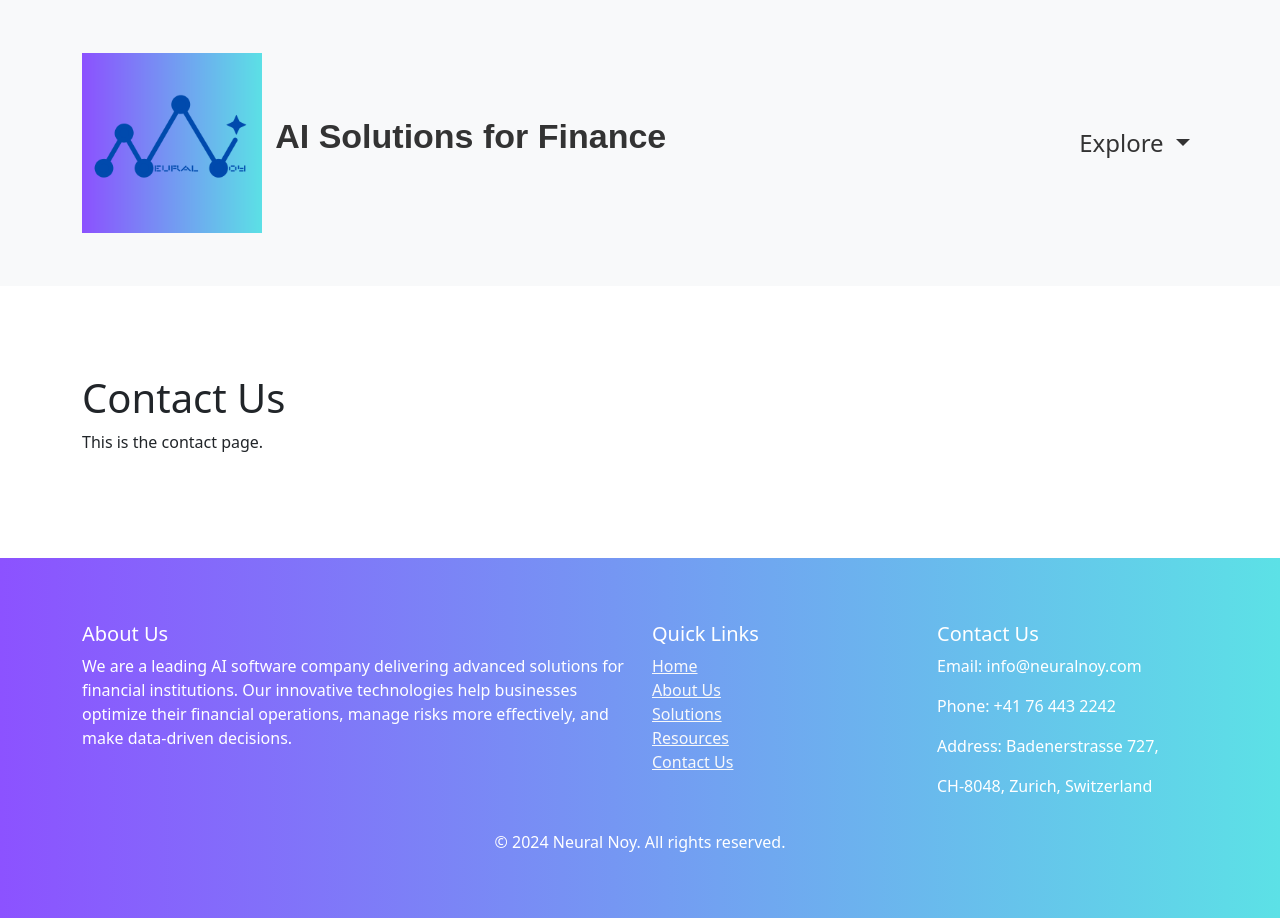
After one commit to neuralnoy/nn, a Django app: page /contact/ in a window 1280 px wide. The commit adds this page. Run offline with Django 4.2, Linux system fonts and the light colour scheme.

Commit message:
added templates and css styles and the first version of the skeleton of the app

```diff
--- /dev/null
+++ b/static/css/style.css
@@ -0,0 +1,76 @@
+/* Base styles */
+body {
+    font-family: 'Arial', sans-serif;
+    background-color: #d9d9d9;
+    margin: 0;
+    padding: 0;
+}
+
+/* Navbar */
+.navbar-brand {
+    font-weight: bold;
+    font-size: 1.5rem;
+    color: #d9d9d9;
+}
+
+.navbar-nav .nav-link {
+    font-size: 1.5rem;
+    color: #333;
+}
+
+.navbar-nav .nav-link:hover {
+    color: #034fa1;
+}
+
+/* Make sure the font is applied to all elements within the navbar brand */
+.navbar .navbar-text {
+    font-family: 'Architype Van Der Leck', sans-serif;  /* Use the custom font */
+    font-size: 34px;                                   /* Set larger font size */
+    font-weight: 600;                                  /* Makes the text slightly bold */
+    color: #333;                                       /* Change this color to fit your theme */
+}
+
+
+/* Main content area */
+.container {
+    padding: 40px;
+}
+
+/* Override Bootstrap bg-dark class with higher specificity */
+footer {
+    background: linear-gradient(90deg, #8c52ff, #5ce1e6) !important;
+    color: #ffffff;
+    padding: 20px 0;
+    text-align: left;
+}
+
+footer h5, footer p, footer a {
+    color: #ffffff;  /* Ensures text remains visible */
+}
+
+
+footer a:hover {
+    color: #ffffff;  /* On hover, links will turn pure white */
+}
+
+
+footer .text-center p {
+    margin: 0;
+}
+
+/* Responsive adjustments */
+@media (max-width: 768px) {
+    .navbar-nav {
+        text-align: center;
+    }
+    .footer-col {
+        text-align: center;
+        margin-bottom: 20px;
+    }
+}
+
+.navbar .dropdown-toggle img {
+    display: inline-block;
+    vertical-align: middle;
+    margin-right: 0.5rem; /* Add space between the icon and text, if any */
+}
--- /dev/null
+++ b/static/js/main.js
@@ -0,0 +1,19 @@
+// JavaScript to toggle navbar on smaller screens
+document.addEventListener('DOMContentLoaded', function() {
+    const navToggler = document.querySelector('.navbar-toggler');
+    const navMenu = document.querySelector('#navbarNav');
+
+    navToggler.addEventListener('click', function() {
+        navMenu.classList.toggle('show');
+    });
+});
+
+// Smooth scrolling for internal links
+document.querySelectorAll('a[href^="#"]').forEach(anchor => {
+    anchor.addEventListener('click', function(e) {
+        e.preventDefault();
+        document.querySelector(this.getAttribute('href')).scrollIntoView({
+            behavior: 'smooth'
+        });
+    });
+});
--- a/templates/base.html
+++ b/templates/base.html
@@ -1,5 +1,99 @@
-<header>
-    <a href="{% url 'home' %}">Home</a> |
-    <a href="{% url 'about' %}">About</a>
-</header>
-{% block content %}{% endblock %}
+<!DOCTYPE html>
+<html lang="en">
+<head>
+    <meta charset="UTF-8">
+    <meta name="viewport" content="width=device-width, initial-scale=1.0">
+    <meta name="description" content="Innovative AI solutions for financial institutions. Empower your business with our cutting-edge software.">
+    <title>{% block title %}AI Solutions for Finance{% endblock %}</title>
+
+    <!-- Load static files -->
+    {% load static %}
+
+    <!-- Link to CSS (from static folder) -->
+    <link rel="stylesheet" href="{% static 'css/style.css' %}">
+
+    <!-- Font Awesome for icons, and Bootstrap for responsive design -->
+    <link rel="stylesheet" href="https://cdnjs.cloudflare.com/ajax/libs/font-awesome/6.0.0-beta3/css/all.min.css">
+    <link rel="stylesheet" href="https://cdn.jsdelivr.net/npm/bootstrap@5.3.0-alpha1/dist/css/bootstrap.min.css">
+</head>
+<body>
+    <!-- Navbar -->
+    <nav class="navbar navbar-expand-lg navbar-light bg-light">
+        <div class="container">
+            <a class="navbar-brand" href="{% url 'home' %}">
+                <img src="{% static 'images/logo.png' %}" alt="Neural Noy Logo" height="180">
+                <span class="navbar-text ms-2">AI Solutions for Finance</span>
+            </a>
+            <button class="navbar-toggler" type="button" data-bs-toggle="collapse" data-bs-target="#navbarNav" aria-controls="navbarNav" aria-expanded="false" aria-label="Toggle navigation">
+                <span class="navbar-toggler-icon"></span>
+            </button>
+            <div class="collapse navbar-collapse" id="navbarNav">
+                <ul class="navbar-nav ms-auto">
+                    <!-- Dropdown Menu -->
+                    <li class="nav-item dropdown">
+                        <a class="nav-link dropdown-toggle" href="#" id="navbarDropdown" role="button" data-bs-toggle="dropdown" aria-expanded="false">
+                            Explore
+                        </a>
+                        <ul class="dropdown-menu" aria-labelledby="navbarDropdown">
+                            <li><a class="dropdown-item" href="{% url 'home' %}">Home</a></li>
+                            <li><a class="dropdown-item" href="{% url 'about' %}">About Us</a></li>
+                            <li><a class="dropdown-item" href="{% url 'solutions' %}">Solutions</a></li>
+                            <li><a class="dropdown-item" href="{% url 'resources' %}">Resources</a></li>
+                            <li><a class="dropdown-item" href="{% url 'contact' %}">Contact Us</a></li>
+                        </ul>
+                    </li>
+                </ul>
+            </div>
+        </div>
+    </nav>
+
+
+    <!-- Main Content -->
+    <div class="container mt-5">
+        {% block content %}
+        <!-- Page-specific content will be injected here -->
+        {% endblock %}
+    </div>
+
+    <!-- Footer -->
+    <footer class="text-light mt-5 py-4">
+        <div class="container">
+            <div class="row">
+                <div class="col-md-6">
+                    <h5>About Us</h5>
+                    <p>We are a leading AI software company delivering advanced solutions for financial institutions.
+                        Our innovative technologies help businesses optimize their financial operations,
+                        manage risks more effectively, and make data-driven decisions.</p>
+                </div>
+                <div class="col-md-3">
+                    <h5>Quick Links</h5>
+                    <ul class="list-unstyled">
+                        <li><a href="{% url 'home' %}" class="text-light">Home</a></li>
+                        <li><a href="{% url 'about' %}" class="text-light">About Us</a></li>
+                        <li><a href="{% url 'solutions' %}" class="text-light">Solutions</a></li>
+                        <li><a href="{% url 'resources' %}" class="text-light">Resources</a></li>
+                        <li><a href="{% url 'contact' %}" class="text-light">Contact Us</a></li>
+                    </ul>
+                </div>
+                <div class="col-md-3">
+                    <h5>Contact Us</h5>
+                    <p>Email: info@neuralnoy.com</p>
+                    <p>Phone: +41 76 443 2242</p>
+                    <p>Address: Badenerstrasse 727,</p>
+                    <p>CH-8048, Zurich, Switzerland </p>
+                </div>
+            </div>
+            <div class="text-center mt-3">
+                <p>&copy; 2024 Neural Noy. All rights reserved.</p>
+            </div>
+        </div>
+    </footer>
+
+    <!-- Bootstrap JS and Popper.js -->
+    <script src="https://cdn.jsdelivr.net/npm/@popperjs/core@2.11.6/dist/umd/popper.min.js"></script>
+    <script src="https://cdn.jsdelivr.net/npm/bootstrap@5.3.0-alpha1/dist/js/bootstrap.min.js"></script>
+
+    <!-- Custom JS (from static folder) -->
+    <script src="{% static 'js/main.js' %}"></script>
+</body>
+</html>
--- /dev/null
+++ b/templates/contact.html
@@ -0,0 +1,8 @@
+{% extends "base.html" %}
+
+{% block title %}Contact{% endblock %}
+
+{% block content %}
+    <h1>Contact Us</h1>
+    <p>This is the contact page.</p>
+{% endblock %}
--- a/users/urls.py
+++ b/users/urls.py
@@ -1,7 +1,10 @@
 from django.urls import path
-from .views import HomepageView, AboutPageView
+from .views import HomepageView, AboutPageView, SolutionsPageView, ResourcesPageView, ContactPageView
 
 urlpatterns = [
     path("", HomepageView.as_view(), name="home"),
     path("about/", AboutPageView.as_view(), name="about"),
+    path("solutions/", SolutionsPageView.as_view(), name="solutions"),
+    path("resources/", ResourcesPageView.as_view(), name="resources"),
+    path("contact/", ContactPageView.as_view(), name="contact"),
 ]
--- a/users/views.py
+++ b/users/views.py
@@ -6,3 +6,12 @@ class HomepageView(TemplateView):
 
 class AboutPageView(TemplateView):
     template_name = "about.html"
+
+class SolutionsPageView(TemplateView):
+    template_name = "solutions.html"
+
+class ResourcesPageView(TemplateView):
+    template_name = "resources.html"
+
+class ContactPageView(TemplateView):
+    template_name = "contact.html"
```
Also changed, not shown: backend/settings.py (+5 -3 lines), templates/resources.html (added, +8 -0 lines), templates/solutions.html (added, +8 -0 lines), db.sqlite3, static/fonts/ArchitypeVanDerLeck.otf (added), static/images/logo.png (added), 1 other file.
